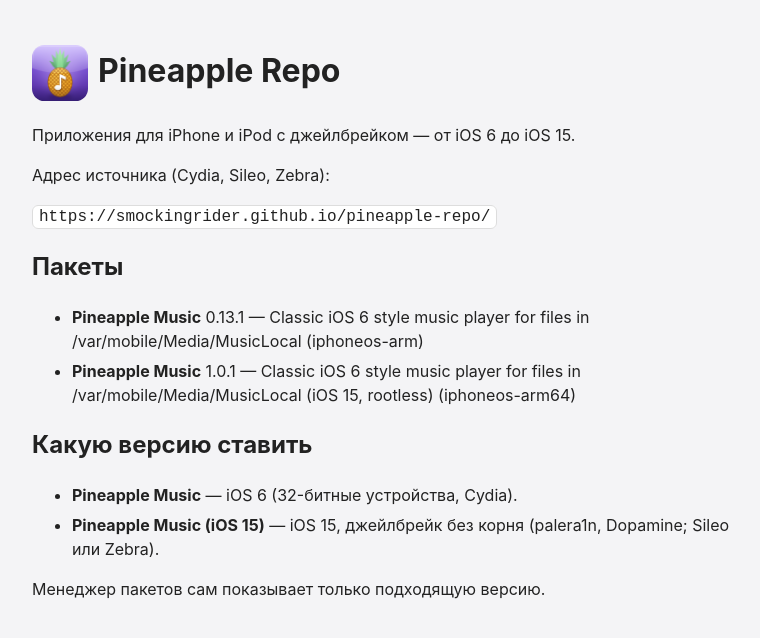
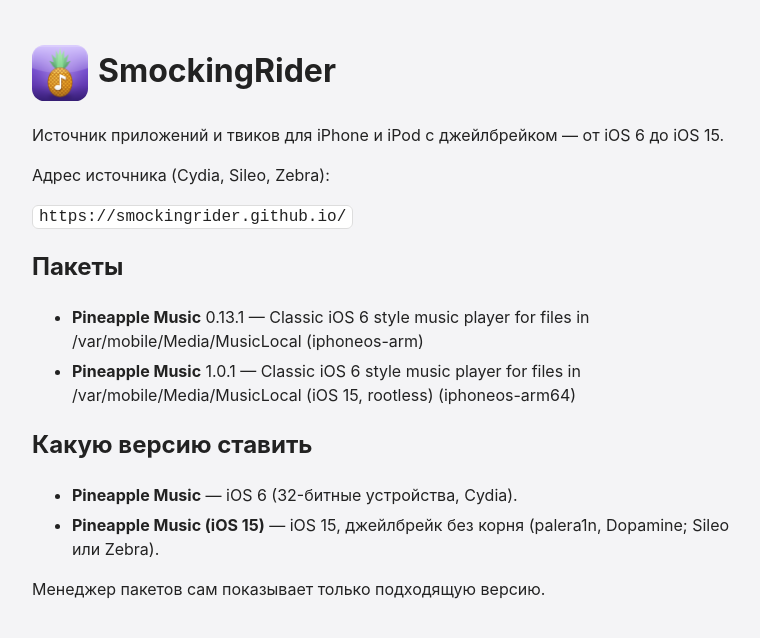
Before and after one commit to SmockingRider/SmockingRider.github.io, a plain HTML site: page index.html in a window 1280 px wide. Shown: the whole page, without its empty margins (248-1008 px from the left). Drawn offline with Linux system fonts and the light colour scheme.

Commit message:
Rename source to SmockingRider (smockingrider.github.io)

```diff
--- a/index.html
+++ b/index.html
@@ -3,7 +3,7 @@
 <head>
 <meta charset="utf-8">
 <meta name="viewport" content="width=device-width, initial-scale=1">
-<title>Pineapple Repo</title>
+<title>SmockingRider</title>
 <style>
 body{font:16px/1.5 -apple-system,"Helvetica Neue",Helvetica,Arial,sans-serif;max-width:720px;margin:0 auto;padding:24px 16px;color:#222;background:#f4f4f6}
 code{background:#fff;border:1px solid #ddd;border-radius:6px;padding:2px 6px;word-break:break-all}
@@ -12,10 +12,10 @@ li{margin:6px 0}
 </style>
 </head>
 <body>
-<h1><img src="CydiaIcon.png" width="56" height="56" alt="">Pineapple Repo</h1>
-<p>Приложения для iPhone и iPod с джейлбрейком — от iOS 6 до iOS 15.</p>
+<h1><img src="CydiaIcon.png" width="56" height="56" alt="">SmockingRider</h1>
+<p>Источник приложений и твиков для iPhone и iPod с джейлбрейком — от iOS 6 до iOS 15.</p>
 <p>Адрес источника (Cydia, Sileo, Zebra):</p>
-<p><code>https://smockingrider.github.io/pineapple-repo/</code></p>
+<p><code>https://smockingrider.github.io/</code></p>
 <h2>Пакеты</h2>
 <!-- packages -->
 <ul>
```
Also changed, not shown: 2 other files.
